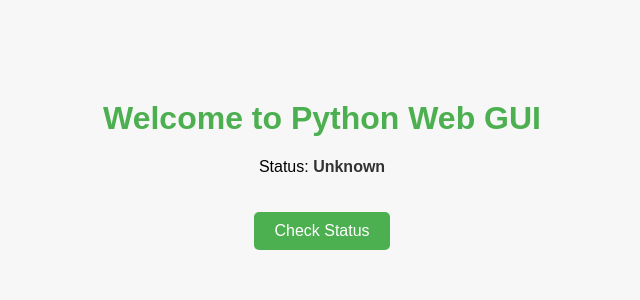
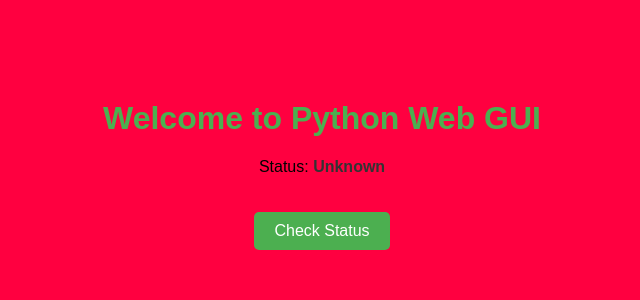
Before and after one commit to mayu24/project-apollo-cicd, a Flask app: page / in a window 1280 px wide. Shown: the top 300 px of the page, without its empty margins (318-958 px from the left). Run offline with Flask 3, Linux system fonts and the light colour scheme.

Commit message:
Update styles.css

```diff
--- a/app/static/styles.css
+++ b/app/static/styles.css
@@ -1,7 +1,7 @@
 body {
     font-family: Arial, sans-serif;
     text-align: center;
-    background-color: #f7f7f7;
+    background-color: #ff0040;
     margin: 0;
     padding: 0;
 }
```
